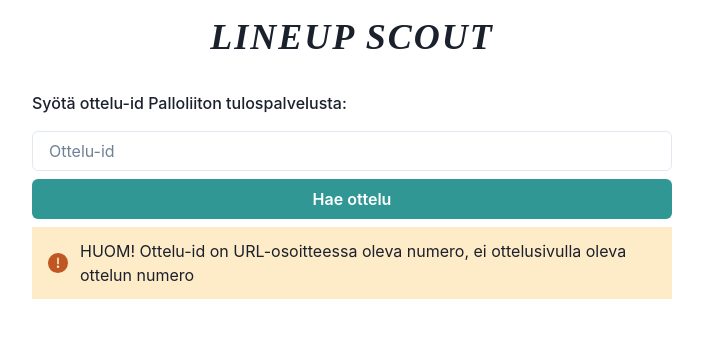
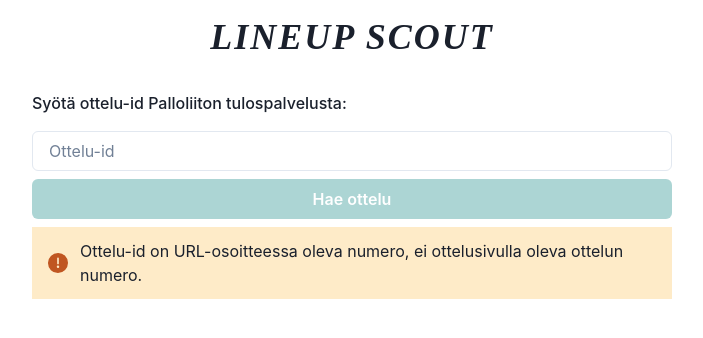
Before and after one commit to kempodev/lineup-scout, a React (Vite) app: page / in a window 1280 px wide. Shown: the top 338 px of the page, without its empty margins (288-991 px from the left). Built offline with nearby package versions, Linux system fonts and the light colour scheme; a web font is replaced by a local one.

Commit message:
add forms to input sections, disable matchinput btn if no matchid

```diff
--- a/src/components/MatchInfo.tsx
+++ b/src/components/MatchInfo.tsx
@@ -144,10 +144,10 @@
 
   function getWarningText() {
     if (status === 'Played') {
-      return 'Ottelu on jo pelattu'
+      return 'Ottelu on jo pelattu.'
     }
     if (lineups_filled != 1) {
-      return 'Ottelun kokoonpanoja ei ole vielä täytetty'
+      return 'Ottelun kokoonpanoja ei ole vielä täytetty.'
     }
   }
 
--- a/src/components/MatchInput.tsx
+++ b/src/components/MatchInput.tsx
@@ -27,9 +27,12 @@
   const [matchId, setMatchId] = useState('')
   const [isLoading, setIsLoading] = useState(false)
   const [error, setError] = useState('')
-  // const { isOpen, onOpen, onClose } = useDisclosure()
 
-  const fetchMatchData = async (id: string) => {
+  const fetchMatchData = async (
+    e: React.FormEvent<HTMLFormElement>,
+    id: string
+  ) => {
+    e.preventDefault()
     setIsLoading(true)
     setMatch(null)
     setPlayerData(null)
@@ -52,6 +55,7 @@
   }
 
   return (
+    <form action='' onSubmit={(e) => fetchMatchData(e, matchId)}>
       <FormControl as='fieldset' disabled={isLoading} isInvalid={!!error}>
         <Stack>
           <FormLabel as='legend'>
@@ -66,9 +70,10 @@
           />
           <FormErrorMessage>{error}</FormErrorMessage>
           <Button
+            type='submit'
             colorScheme='teal'
             isLoading={isLoading}
-          onClick={() => fetchMatchData(matchId)}
+            isDisabled={!matchId}
           >
             Hae ottelu
           </Button>
@@ -76,12 +81,13 @@
             <Alert status='warning'>
               <AlertIcon />
               <AlertDescription>
-              HUOM! Ottelu-id on URL-osoitteessa oleva numero, ei ottelusivulla
-              oleva ottelun numero
+                Ottelu-id on URL-osoitteessa oleva numero, ei ottelusivulla
+                oleva ottelun numero.
               </AlertDescription>
             </Alert>
           ) : null}
         </Stack>
       </FormControl>
+    </form>
   )
 }
--- a/src/components/TeamSelectionInput.tsx
+++ b/src/components/TeamSelectionInput.tsx
@@ -26,7 +26,8 @@
   const [isLoading, setIsLoading] = useState(false)
   const [error, setError] = useState('')
 
-  const fetchPlayerData = async () => {
+  const fetchPlayerData = async (e: React.FormEvent<HTMLFormElement>) => {
+    e.preventDefault()
     if (!match || !teamId) return
     setIsLoading(true)
     const playerIdsToFetch = match?.lineups
@@ -77,6 +78,7 @@
   }
 
   return (
+    <form action='' onSubmit={(e) => fetchPlayerData(e)}>
       <FormControl as='fieldset' disabled={isLoading} isInvalid={!!error}>
         <Stack spacing={4}>
           <FormLabel as='legend'>Valitse analysoitava joukkue:</FormLabel>
@@ -88,14 +90,15 @@
           </RadioGroup>
           <FormErrorMessage>{error}</FormErrorMessage>
           <Button
+            type='submit'
             isDisabled={!teamId}
             colorScheme='teal'
             isLoading={isLoading}
-          onClick={() => fetchPlayerData()}
           >
             Hae pelaajadata
           </Button>
         </Stack>
       </FormControl>
+    </form>
   )
 }
```
Lines whose indentation alone changed are shown as unchanged.
